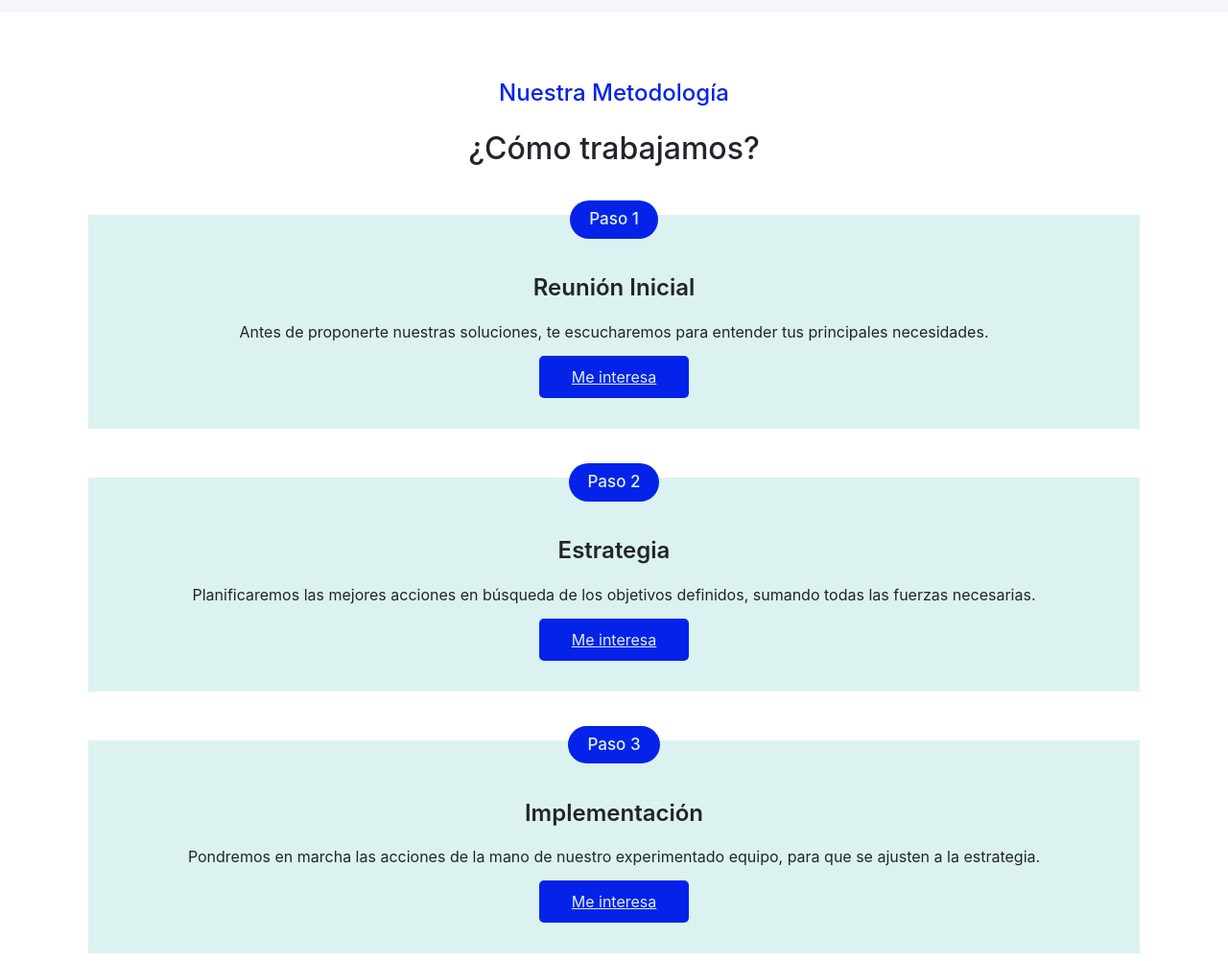
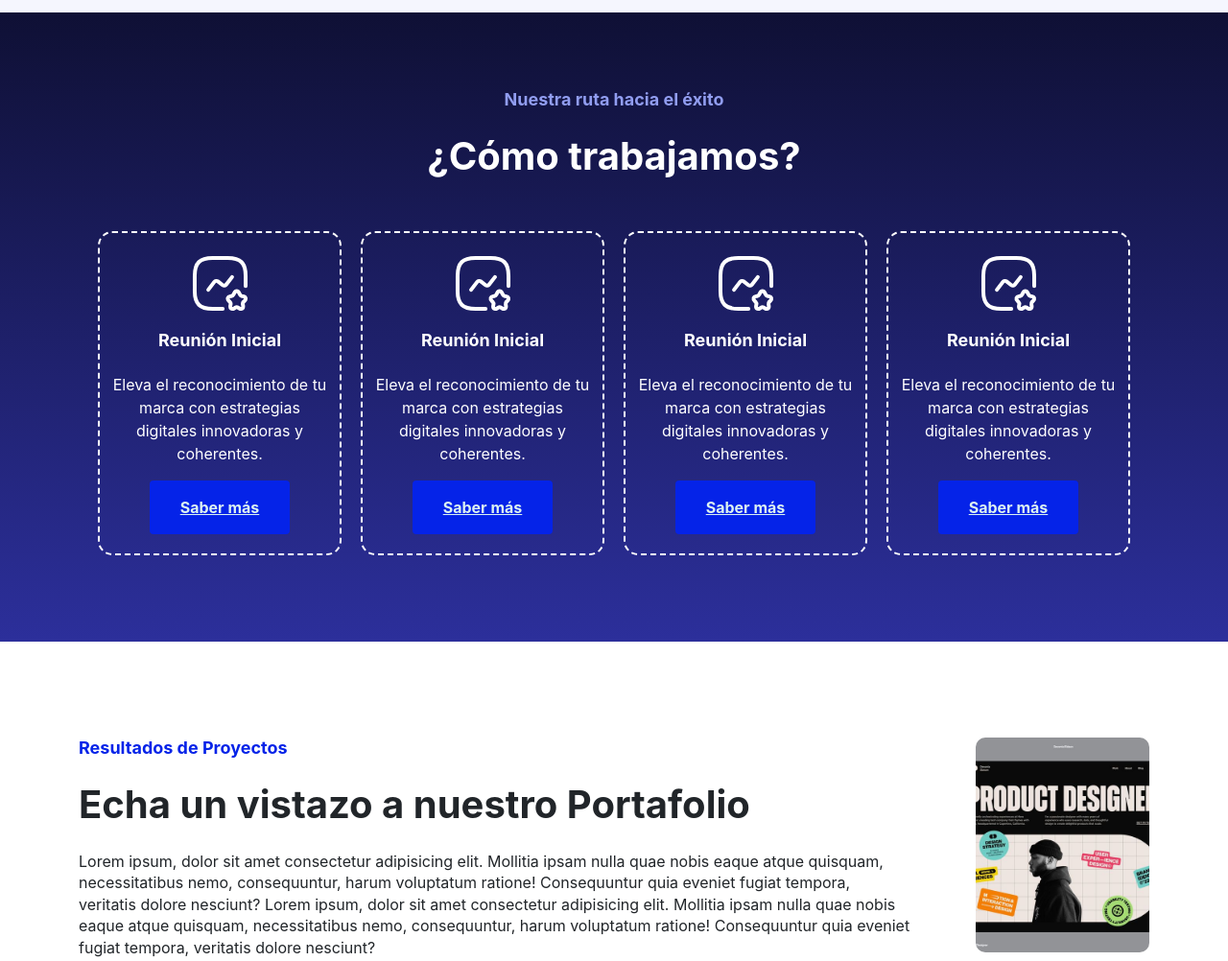
Before and after one commit to ChemaLev/PF-Arizapana_Levano, a website: page index.html in a window 1280 px wide. Shown: the part 2100-3102 px from the top of the page at 96% size. Drawn offline with Linux system fonts and the light colour scheme; files whose address does not match are found by name; a web font is replaced by a local one.

Commit message:
feat: Add Methodology Section

```diff
--- a/index.html
+++ b/index.html
@@ -228,84 +228,66 @@
             </div>
         </section>
 
-        <section class="working container">
+        <section class="methodology">
 
-            <h4 class="working__subtitle">
-                Nuestra Metodología
-            </h4>
+            <div class="container container--section text-center">
 
-            <h2 class="working__title">
-                ¿Cómo trabajamos?
-            </h2>
+                <h4 class="methodology__subtitle">Nuestra ruta hacia el éxito</h4>
 
-            <section class="target">
+                <h2 class="methodology__title">¿Cómo trabajamos?</h2>
 
-                <article class="target__article">
+                <div class="targets-content">
+                    <article class="targets">
 
-                    <div class="target__subtitle">Paso 1</div>
+                        <img class="targets__img" src="./assets/img/branding-icon.svg" alt="">
 
-                    <h3 class="target__title">
-                        Reunión Inicial
-                    </h3>
+                        <h3 class="targets__title">Reunión Inicial</h3>
 
-                    <p class="target__paragraph">
-                        Antes de proponerte nuestras soluciones, te escucharemos para entender tus principales necesidades.
-                    </p>
+                        <p class="targets__paragraph">Eleva el reconocimiento de tu marca con estrategias digitales innovadoras y coherentes.</p>
 
-                    <a class="target__button" href="#">Me interesa</a>
+                        <a href="#" class="nav__btn fw-bold">Saber más</a>
 
-                </article>
+                    </article>
 
-                <article class="target__article">
+                    <article class="targets">
 
-                    <div class="target__subtitle">Paso 2</div>
+                        <img class="targets__img" src="./assets/img/branding-icon.svg" alt="">
 
-                    <h3 class="target__title">
-                        Estrategia
-                    </h3>
+                        <h3 class="targets__title">Reunión Inicial</h3>
 
-                    <p class="target__paragraph">
-                        Planificaremos las mejores acciones en búsqueda de los objetivos definidos, sumando todas las fuerzas necesarias.
-                    </p>
+                        <p class="targets__paragraph">Eleva el reconocimiento de tu marca con estrategias digitales innovadoras y coherentes.</p>
 
-                    <a class="target__button" href="#">Me interesa</a>
+                        <a href="#" class="nav__btn fw-bold">Saber más</a>
 
-                </article>
+                    </article>
 
-                <article class="target__article">
+                    <article class="targets">
 
-                    <div class="target__subtitle">Paso 3</div>
+                        <img class="targets__img" src="./assets/img/branding-icon.svg" alt="">
 
-                    <h3 class="target__title">
-                        Implementación
-                    </h3>
+                        <h3 class="targets__title">Reunión Inicial</h3>
 
-                    <p class="target__paragraph">
-                        Pondremos en marcha las acciones de la mano de nuestro experimentado equipo, para que se ajusten a la estrategia.
-                    </p>
+                        <p class="targets__paragraph">Eleva el reconocimiento de tu marca con estrategias digitales innovadoras y coherentes.</p>
 
-                    <a class="target__button" href="#">Me interesa</a>
+                        <a href="#" class="nav__btn fw-bold">Saber más</a>
 
-                </article>
+                    </article>
 
-                <article class="target__article">
+                    <article class="targets">
 
-                    <div class="target__subtitle">Paso 4</div>
+                        <img class="targets__img" src="./assets/img/branding-icon.svg" alt="">
 
-                    <h3 class="target__title">
-                        Monitoreo
-                    </h3>
+                        <h3 class="targets__title">Reunión Inicial</h3>
 
-                    <p class="target__paragraph">
-                        Estar atento a las métricas digitales en función del objetivo de cada acción, es esencial para mejorar constantemente.
-                    </p>
+                        <p class="targets__paragraph">Eleva el reconocimiento de tu marca con estrategias digitales innovadoras y coherentes.</p>
 
-                    <a class="target__button" href="#">Me interesa</a>
+                        <a href="#" class="nav__btn fw-bold">Saber más</a>
 
-                </article>
+                    </article>
+                </div>
 
+            </div>
 
-            </section>
 
         </section>
 
--- /dev/null
+++ b/scss/components/_targets.scss
@@ -0,0 +1,25 @@
+.targets {
+    display: flex;
+    flex-direction: column;
+    gap: 1rem;
+    padding: 20px 10px;
+    border: 2px dashed #fff ;
+    border-radius: 15px;
+    align-items: center;
+    color: #fff;
+
+    &__img {
+        width: 65px;
+        height: 65px;
+    }
+
+    &__title {
+        font-size: 18px;
+        font-weight: 700;
+    }
+
+    &__paragraph {
+        margin: 0;
+    }
+
+}
--- /dev/null
+++ b/scss/layout/_methodology.scss
@@ -0,0 +1,17 @@
+.methodology {
+    background-image: linear-gradient(rgb(15, 16, 53), rgb(44, 47, 155));
+
+    &__subtitle{
+        color: #919DF0;
+        font-size: 18px;
+        font-weight: 700;
+        margin-bottom: 24px;
+    }
+
+    &__title{
+        color: #fff;
+        font-size: 40px;
+        font-weight: 700;
+        margin-bottom: 24px;
+    }
+}
--- /dev/null
+++ b/scss/layout/_targets-content.scss
@@ -0,0 +1,7 @@
+.targets-content {
+    display: grid;
+    grid-template-columns: repeat(4, 1fr);
+    gap: 20px;
+
+    padding: 30px 20px;
+}
--- a/scss/layout/_working.scss
+++ /dev/null
@@ -1,14 +0,0 @@
-.working{
-    padding: 70px 0;
-    text-align: center;
-
-    &__subtitle {
-        color: $color-5;
-        width: 100%;
-    }
-
-    &__title {
-        margin: 1.5rem 0;
-        width: 100%;
-    }
-}
--- a/scss/main.scss
+++ b/scss/main.scss
@@ -5,15 +5,20 @@
 @import "layout/header";
 @import "layout/about";
 @import "components/cards";
-@import "layout/services";
-@import "layout/working";
+@import "layout/cataloge";
+@import "layout/methodology";
 @import "components/target";
 @import "components/grid";
 @import "layout/phrase";
 @import "layout/footer";
 @import "utilities/mediaqueries";
 
+
+
 @import "components/box-grid";
 @import "layout/cards-content";
+@import "components/targets";
+@import "layout/targets-content";
+
 
 @import "./custom";
```
Also changed, not shown: css/main.css, scss/layout/_cataloge.scss (renamed from scss/layout/_services.scss), 1 other file.
